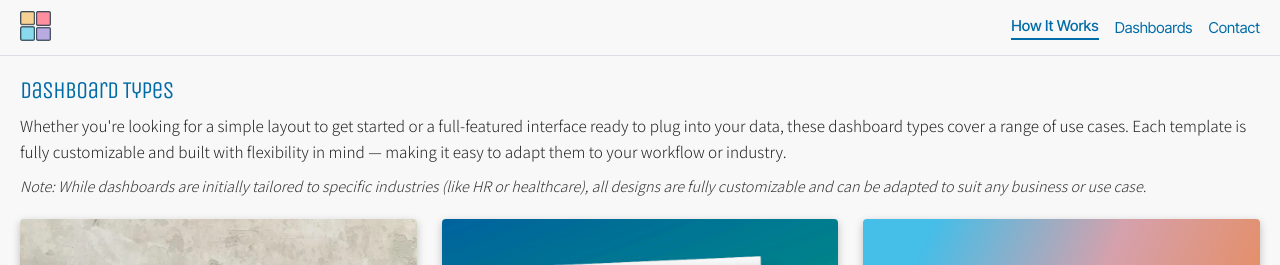
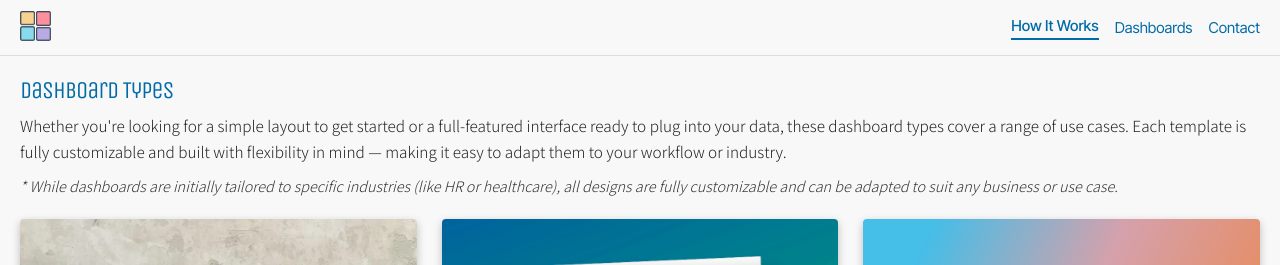
Before and after one commit to joseph-johnson27001/dashboard-website, a Vue app: page /how-it-works in a window 1280 px wide. Shown: the top 265 px of the page. Built offline with nearby package versions, Linux system fonts and the light colour scheme.

Commit message:
Note update

```diff
--- a/src/views/HowItWorksPage.vue
+++ b/src/views/HowItWorksPage.vue
@@ -11,9 +11,9 @@
         your workflow or industry.
       </p>
       <p class="disclaimer">
-        Note: While dashboards are initially tailored to specific industries
-        (like HR or healthcare), all designs are fully customizable and can be
-        adapted to suit any business or use case.
+        * While dashboards are initially tailored to specific industries (like
+        HR or healthcare), all designs are fully customizable and can be adapted
+        to suit any business or use case.
       </p>
       <div class="dashboard-container">
         <div
```
